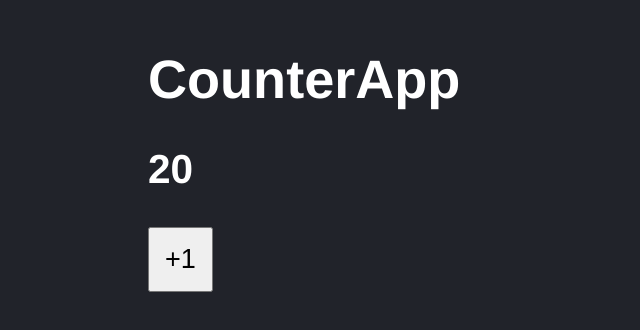
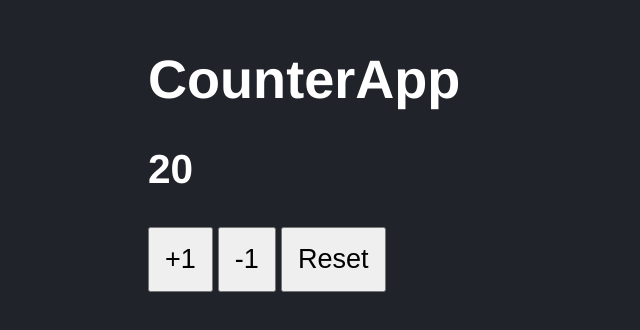
Before and after one commit to RabindraHarichand/Counter-App, a React (Vite) app: page / in a window 1280 px wide. Shown: the part 136-466 px from the top of the page, without its empty margins (0-640 px from the left). Built offline with nearby package versions, Linux system fonts and the light colour scheme.

Commit message:
[Section 4]: Add handleSubstract & handleReset Hooks

```diff
--- a/src/CounterApp.jsx
+++ b/src/CounterApp.jsx
@@ -3,6 +3,8 @@ import PropTypes from 'prop-types'
 
 
 export const CounterApp = ({value=0}) => {
+    console.log('Render');
+
 
     const [counter, setCounter] = useState(value)
 
@@ -13,12 +15,18 @@ export const CounterApp = ({value=0}) => {
 
     }
 
+    const handleSubstract = (event)=>setCounter(counter - 1)
+
+    const handleReset = (event)=>setCounter(value)
+
     return (
         <>
             <h1>CounterApp</h1>
             <h2> { counter } </h2>
 
             <button onClick={handleAdd}>  +1 </button>
+            <button onClick={handleSubstract}>  -1 </button>
+            <button onClick={handleReset}>  Reset </button>
         </>
     )
 }
--- a/src/styles.css
+++ b/src/styles.css
@@ -10,4 +10,5 @@ body {
 button {
   padding: 15px;
   font-size: 1.3rem;
+  margin-right: 5px;
 }
```
